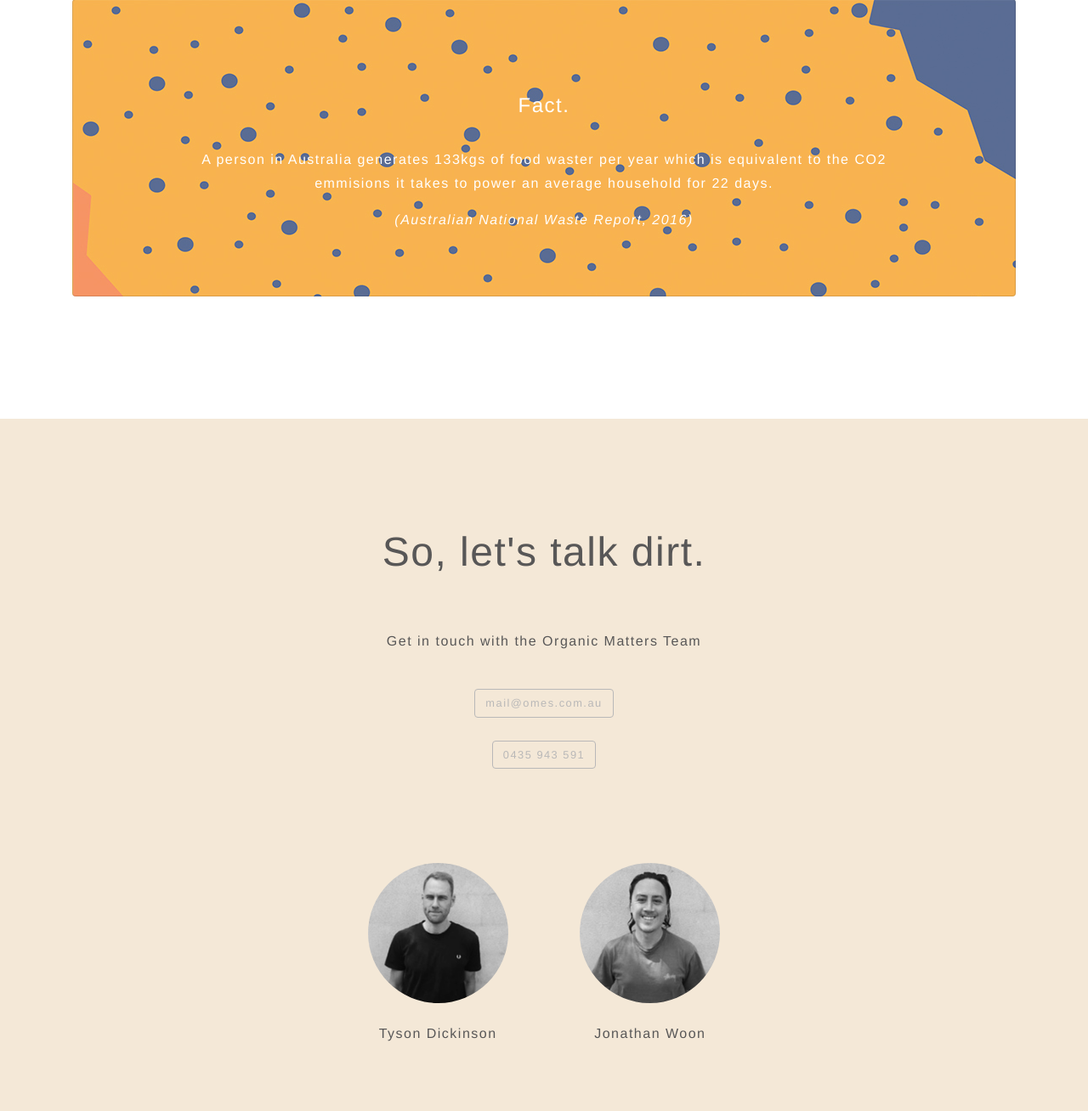
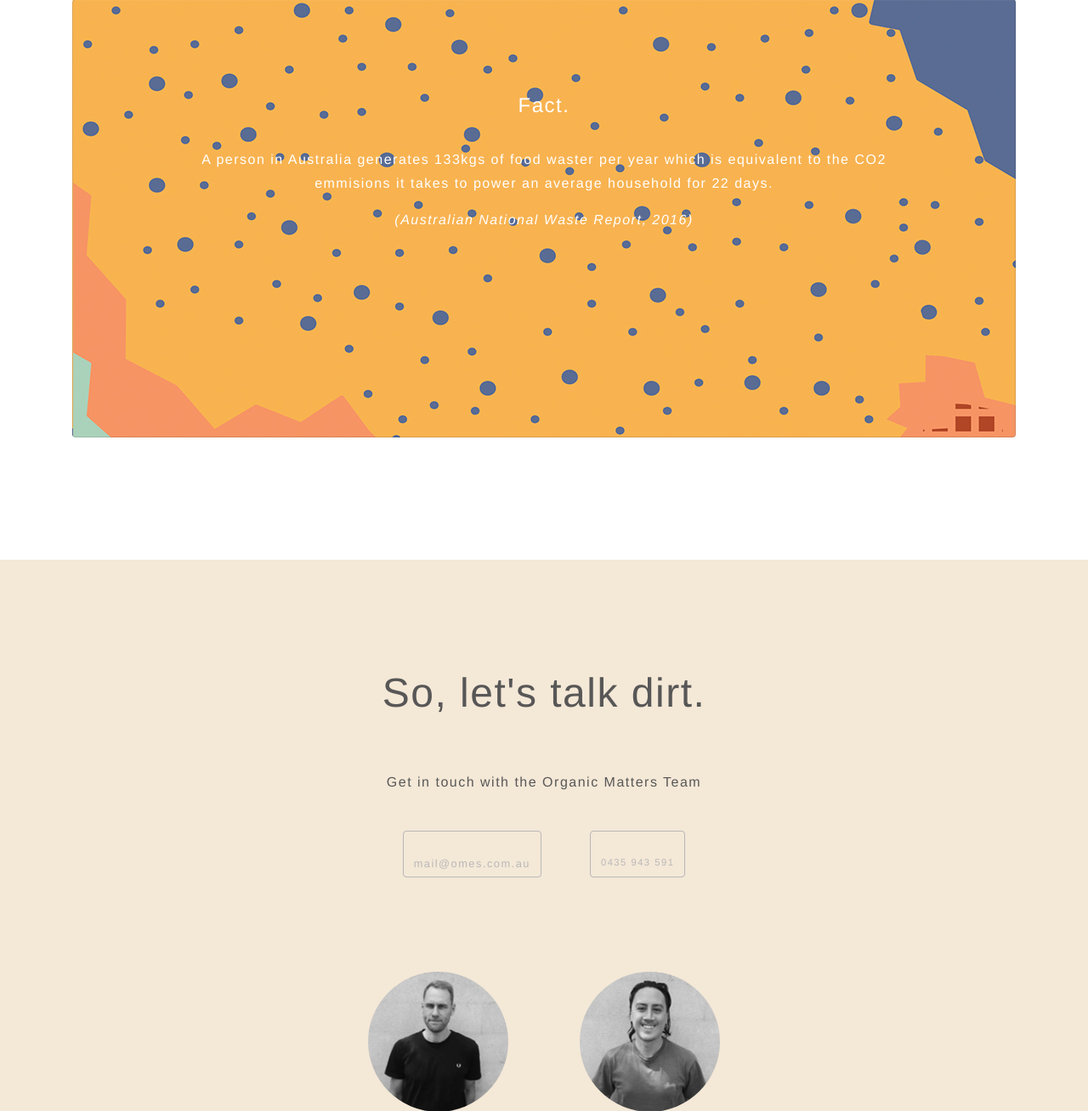
Before and after one commit to Rahel-Weiss/omes, a PHP site: page / in a window 1280 px wide. Shown: the part 3883-5191 px from the top of the page at 85% size. Run offline with PHP 8.4, Linux system fonts and the light colour scheme; some libraries are stand-ins or nearby versions.

Commit message:
button changes

```diff
--- a/Components/facts.css
+++ b/Components/facts.css
@@ -1,6 +1,8 @@
 .card-blockquote {
-	padding: 10% 10% 20% 10%;
-  height: 35vh;
+	padding: 10% 10% 35% 10%;
+height: 35vh;
+
+
 
 
 }
@@ -40,4 +42,5 @@ color: white;
   margin-top: 5%;
 margin-bottom: 10%;
 
+
 }
--- a/Components/talk-dirt.css
+++ b/Components/talk-dirt.css
@@ -63,14 +63,18 @@ margin-bottom: 10%;
 .btn-outline-secondary.phone {
   color: #b9b8b8 !important;
   border-color: #b9b8b8 !important;
-  font-size: 0.8em;
+  font-size: 0.7em;
+  padding-top: 2.5%;
+}
 
-}
+
 .btn-outline-secondary.email {
 
   color:  #b9b8b8 !important;
   border-color:  #b9b8b8 !important;
   font-size: 0.8em;
+  margin-right: 5%;
+  padding-top: 2.5%;
 }
 
 
@@ -98,3 +102,7 @@ margin-bottom: 10%;
 line-height: 2em;
   padding-bottom: 10%;
 }
+
+.buttons-row {
+
+}
--- a/index.html
+++ b/index.html
@@ -224,17 +224,21 @@
     <section id="talk-dirt" class="talk-dirt">
 
       <div class="container">
-        <div class="row ">
+        <div class="row">
           <div class="col">
             <h1>So, let's talk dirt.</h1>
             <br><br>
             <p class=""> Get in touch with the Organic Matters Team</p>
             <br>
-            <a class="btn btn-outline-secondary grey email" href="mailto:someone@yoursite.com">mail@omes.com.au</a>
-            <br><br>
-            <a class="btn btn-outline-secondary grey phone" href="tel:+610435943591">0435 943 591</a>
           </div>
         </div>
+
+        <div class="row buttons-row justify-content-center">
+          <a class="btn btn-outline-secondary grey email" href="mailto:someone@yoursite.com">mail@omes.com.au</a>
+            <br><br>
+
+          <a class="btn btn-outline-secondary grey phone" href="tel:+610435943591">0435 943 591</a>
+          </div>
 
         <div class="row team-members justify-content-center">
           <div class=" col-xs-4 col-md-3">
--- a/style.css
+++ b/style.css
@@ -82,6 +82,9 @@ position: relative;
 margin: 0 auto !important;
 }
 
-
+.card-blockquote {
+  font-size: 0.8em;
+  height: 40vh;
+}
 
 }
```
